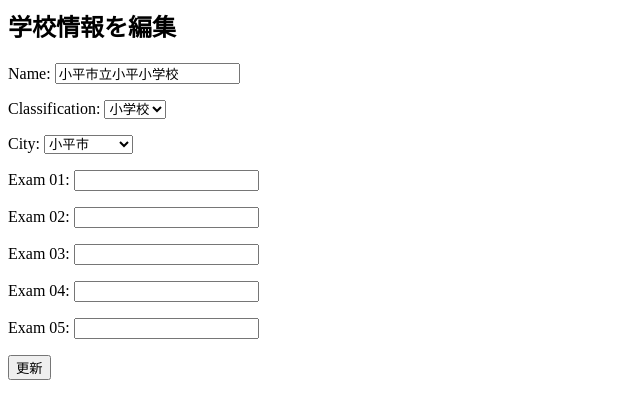
After one commit to DFaGT/Django, a Django app: page /school/1/edit/ in a window 1280 px wide. The commit adds this page. Shown: the top 419 px of the page, without its empty margins (0-640 px from the left). Run offline with Django 4.2, Linux system fonts and the light colour scheme; data comes from the database, SQL or seed files in the repository; both versions use the stored data as it was after the commit.

Commit message:
add edit form at parent and school

```diff
--- a/djangotest/base/models.py
+++ b/djangotest/base/models.py
@@ -83,11 +83,11 @@ class School(models.Model):
 	name = models.CharField(max_length=100)
 	classification = models.CharField(max_length=10, choices=CLASS_TYPES)
 	city = models.CharField(max_length=10, choices=SCHOOL_TYPES,blank=True)
-	exam_01 = models.DateField(auto_now=False, null=True)
-	exam_02 = models.DateField(auto_now=False, null=True)
-	exam_03 = models.DateField(auto_now=False, null=True)
-	exam_04 = models.DateField(auto_now=False, null=True)
-	exam_05 = models.DateField(auto_now=False, null=True)
+	exam_01 = models.DateField(auto_now=False, blank=True, null=True)
+	exam_02 = models.DateField(auto_now=False, blank=True, null=True)
+	exam_03 = models.DateField(auto_now=False, blank=True, null=True)
+	exam_04 = models.DateField(auto_now=False, blank=True, null=True)
+	exam_05 = models.DateField(auto_now=False, blank=True, null=True)
 	def __str__(self):
 		return self.name
 
--- /dev/null
+++ b/djangotest/base/templates/base/parent_update.html
@@ -0,0 +1,6 @@
+<!-- parent_update.html -->
+<form method="POST">
+    {% csrf_token %}
+    {{ form.as_p }}
+    <button type="submit">更新</button>
+</form>
--- /dev/null
+++ b/djangotest/base/templates/base/school_edit.html
@@ -0,0 +1,39 @@
+{% block content %}
+  <h2>学校情報を編集</h2>
+  <form method="POST">
+  {% csrf_token %}
+    <p>{{ form.name.label }}: {{ form.name }}</p>
+    {% if form.name.errors %}
+       <p>{{ form.name.errors }}</p>
+    {% endif %}
+    <p>{{ form.classification.label }}: {{ form.classification }}</p>
+    {% if form.classification.errors %}
+       <p>{{ form.classification.errors }}</p>
+    {% endif %}
+    <p>{{ form.city.label }}: {{ form.city }}</p>
+    {% if form.city.errors %}
+       <p>{{ form.city.errors }}</p>
+    {% endif %}
+    <p>{{ form.exam_01.label }}: {{ form.exam_01 }}</p>
+    {% if form.exam_01.errors %}
+       <p>{{ form.exam_01.errors }}</p>
+    {% endif %}
+    <p>{{ form.exam_02.label }}: {{ form.exam_02 }}</p>
+    {% if form.exam_02.errors %}
+       <p>{{ form.exam_02.errors }}</p>
+    {% endif %}
+    <p>{{ form.exam_03.label }}: {{ form.exam_03 }}</p>
+    {% if form.exam_03.errors %}
+       <p>{{ form.exam_03.errors }}</p>
+    {% endif %}
+    <p>{{ form.exam_04.label }}: {{ form.exam_04 }}</p>
+    {% if form.exam_04.errors %}
+       <p>{{ form.exam_04.errors }}</p>
+    {% endif %}
+    <p>{{ form.exam_05.label }}: {{ form.exam_05 }}</p>
+    {% if form.exam_05.errors %}
+       <p>{{ form.exam_05.errors }}</p>
+    {% endif %}
+    <button type="submit">更新</button>
+  </form>
+{% endblock %}
--- a/djangotest/base/templates/base/school_list.html
+++ b/djangotest/base/templates/base/school_list.html
@@ -21,6 +21,7 @@
         <th>2学期中間</th>
         <th>2学期末</th>
         <th>学年末</th>
+        <th>編集</th>  <!-- 編集ヘッダを追加 -->
       </tr>
     </thead>
     <tbody>
@@ -34,6 +35,9 @@
           <td>{{ school.exam_03 }}</td>
           <td>{{ school.exam_04 }}</td>
           <td>{{ school.exam_05 }}</td>
+          <td>  <!-- 編集リンクを追加 -->
+            <a href="{% url 'school_edit' school.school_id %}">編集</a>
+          </td>
         </tr>
       {% endfor %}
     </tbody>
--- a/djangotest/base/urls.py
+++ b/djangotest/base/urls.py
@@ -1,6 +1,7 @@
 from django.urls import path
 from . import views
-from .views import register_student, StudentUpdateView, SchoolListView, StudentListView, NewRegisterView, ParentListView
+from .views import register_student, StudentUpdateView, SchoolListView, StudentListView, NewRegisterView, ParentListView\
+,ParentUpdateView
 from . import views
 from .views import register_view
 
@@ -15,6 +16,7 @@ urlpatterns = [
     path('student/<int:pk>/edit/', StudentUpdateView.as_view(), name='student_edit'),
     path('new_register/', NewRegisterView.as_view(), name='new_register'),
     path('parent/', ParentListView.as_view(), name='parent-list'),
+    path('parent/<int:pk>/edit/', ParentUpdateView.as_view(), name='parent_edit'),
     path('add_register/', views.register_student, name='add_register'),
     path('search_parent/', views.search_parent, name='search_parent'),
 
--- a/djangotest/base/views.py
+++ b/djangotest/base/views.py
@@ -55,6 +55,17 @@ class StudentListView(ListView):
         context['filter_checked'] = self.request.GET.get('filter')
         return context
 
+class SchoolEditView(UpdateView):
+    model = School
+    fields = ['name', 'classification', 'city', 'exam_01', 'exam_02', 'exam_03', 'exam_04', 'exam_05']
+    template_name = 'base/school_edit.html'
+    success_url = reverse_lazy('school-list')
+
+    def form_valid(self, form):
+        print("Form is valid")  # フォームが有効なときにコンソールにメッセージを表示
+        return super().form_valid(form)
+
+
 class ParentListView(ListView):
     model = Parent
     template_name = 'parent_list.html'
@@ -71,6 +82,13 @@ class ParentListView(ListView):
         context = super().get_context_data(**kwargs)
         context['filter_checked'] = self.request.GET.get('filter')
         return context
+
+class ParentUpdateView(UpdateView):
+    model = Parent
+    fields = ['last_name', 'first_name', 'postal_code', 'address', 'email', 'phone_number', 'status', 'terms', 'how_to_know']
+    template_name = 'base/parent_update.html'
+    context_object_name = 'parent'
+    success_url = reverse_lazy('parent-list')
 
 def thanks(request):
     return HttpResponse("Thank you for registering!")
--- a/djangotest/djangotest/urls.py
+++ b/djangotest/djangotest/urls.py
@@ -17,7 +17,7 @@ Including another URLconf
 from django.contrib import admin
 from django.urls import path, include
 from base.views import SchoolListView, SchoolCreateView, StudentListView, ParentListView, StudentUpdateView, \
-NewRegisterView
+NewRegisterView, ParentUpdateView, SchoolEditView
 from django.urls import path, include
 
 app_name = 'base'
@@ -25,12 +25,16 @@ app_name = 'base'
 urlpatterns = [
     path('admin/', admin.site.urls),
     path('school/', SchoolListView.as_view(), name='school-list'),
+    path('school/<int:pk>/edit/', SchoolEditView.as_view(), name='school_edit'),  # 編集ビューのURLパターンを追加
+
     path('student/', StudentListView.as_view(), name='student-list'),
     path('parent/', ParentListView.as_view(), name='parent-list'),
     path('school/create/', SchoolCreateView.as_view(), name='school-create'),
     path('student/<int:pk>/edit/', StudentUpdateView.as_view(), name='student_edit'),
     path('base/', include(('base.urls', 'base'), namespace='base')),
     path('new_register/', NewRegisterView.as_view(), name='new_register'),
+    path('parent/<int:pk>/edit/', ParentUpdateView.as_view(), name='parent_edit'),
+
   # アプリ内のurls.pyをインクルード
 
 ]
```
Also changed, not shown: djangotest/base/templates/base/parent_list.html (+5 -6 lines), djangotest/db.sqlite3.
